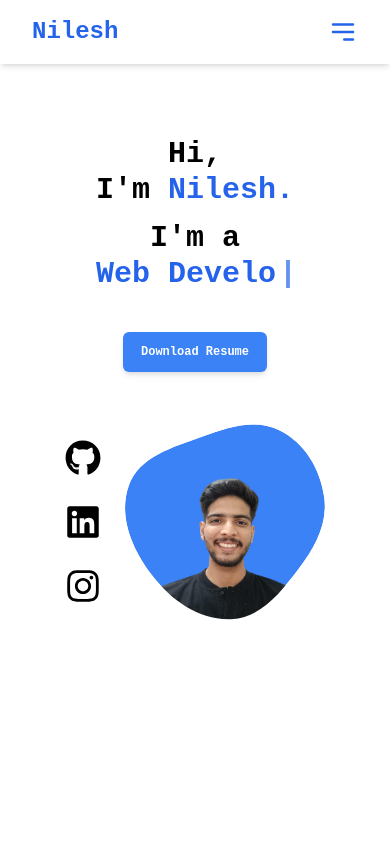
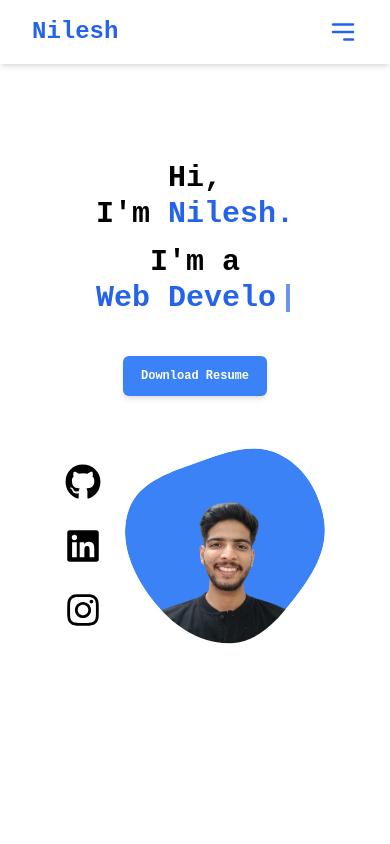
Before and after one commit to nileshkashani/portfolio, a React (Vite) app: page / in a window 390 px wide. Shown: the top 844 px of the page. Built offline with nearby package versions, Linux system fonts and the light colour scheme.

Commit message:
Fixed image path and updated code

```diff
--- a/src/components/home.jsx
+++ b/src/components/home.jsx
@@ -6,7 +6,7 @@ const Home = () => {
   return (
     <section
       id="home"
-      className="lg:h-[100vh] min-h-screen relative w-full font-poppins font-bold overflow-hidden pt-24 shadow-md md:h-[110vh] lg:mt-[100px] mt-10"
+      className="lg:h-[100vh] min-h-screen relative w-full font-poppins font-bold overflow-hidden pt-24 shadow-md md:h-[110vh] lg:mt-[100px] mt-16"
     >
       {/* Main Container */}
       <div className="flex flex-col lg:flex-row items-center justify-between w-full px-6 lg:px-24 gap-10 lg:gap-0">
```
